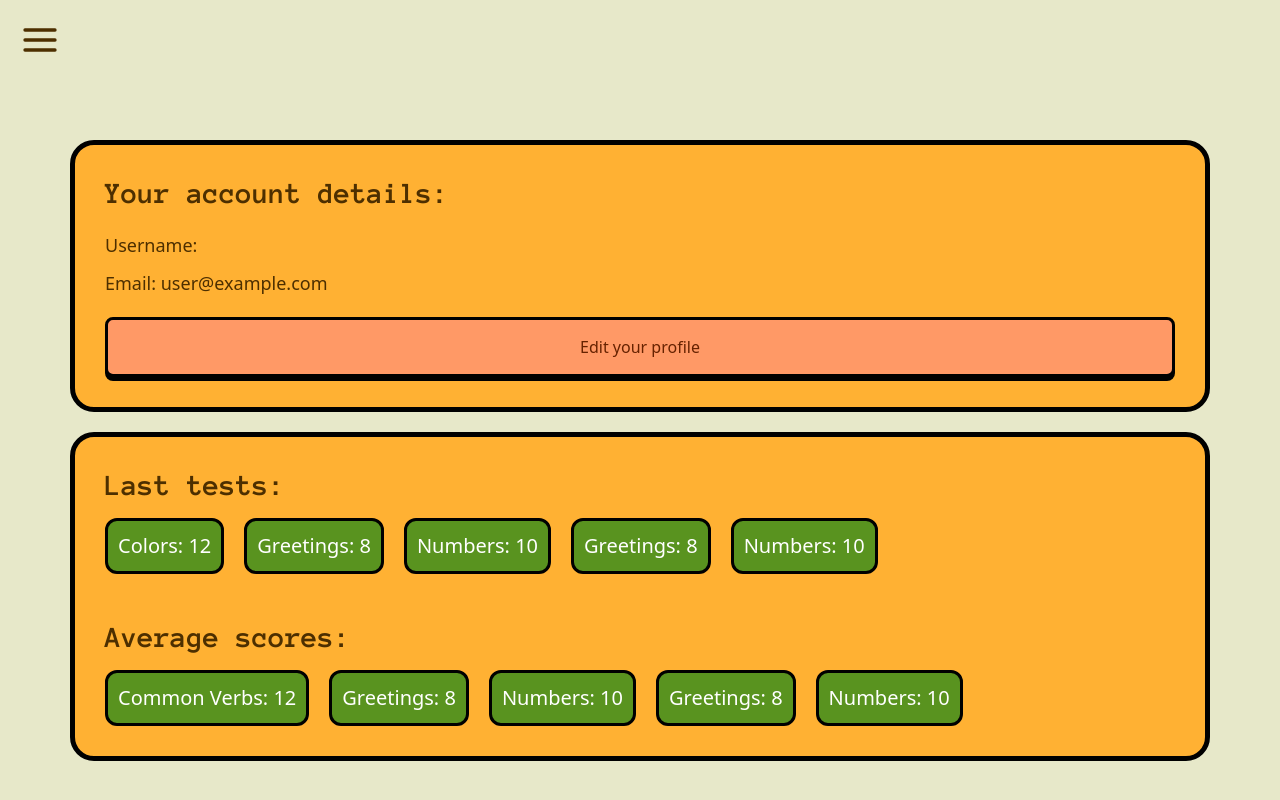
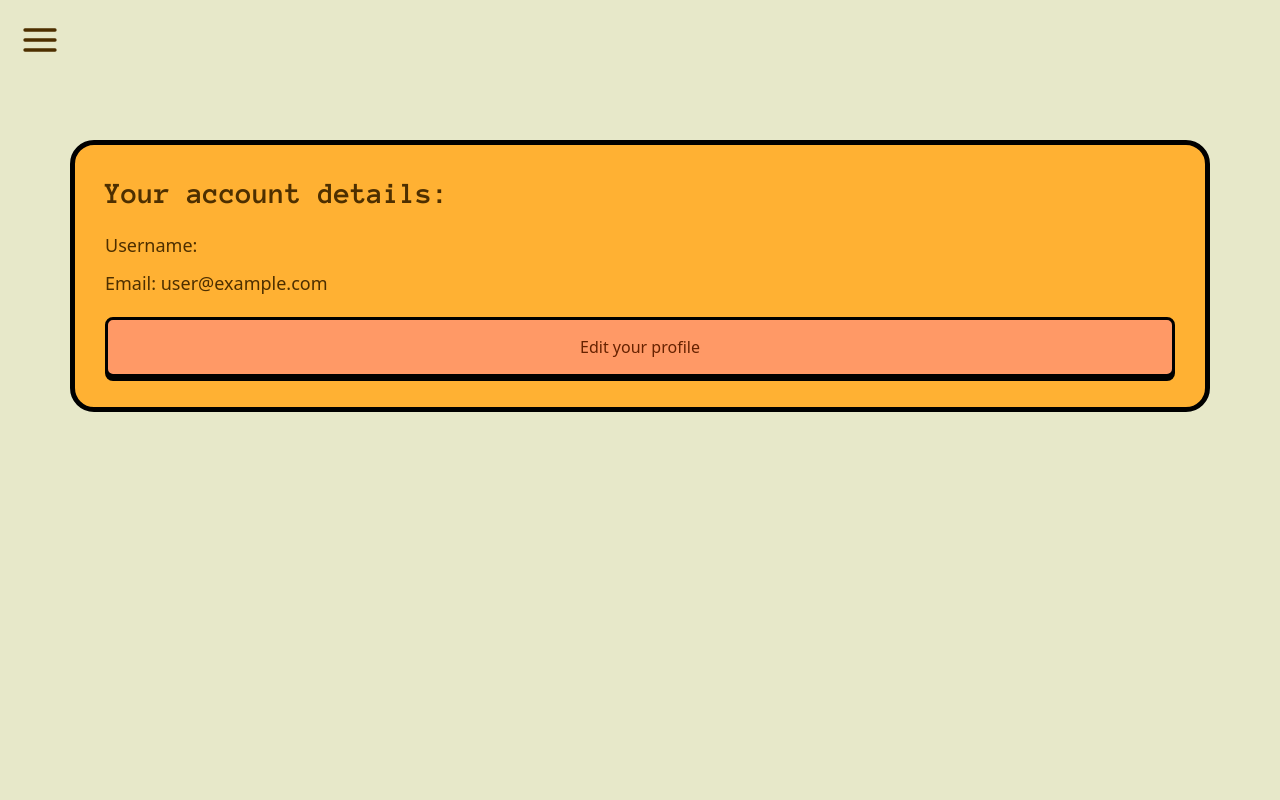
Before and after one commit to lechoos/quick-flip, a Next.js app: page /profile in a window 1280 px wide. Built offline with nearby package versions, Linux system fonts and the light colour scheme; no server answers; sample sign-in values are in the browser's storage.

Commit message:
fix: deleted a placeholder data from being displayed in production version

```diff
--- a/src/sites/profile/ProfileContent.tsx
+++ b/src/sites/profile/ProfileContent.tsx
@@ -1,12 +1,9 @@
-import { ReactNode } from 'react';
 import { Container } from '@/components/atoms/container';
-import { Card } from '@/components/atoms/card';
 import { getUserProfile } from '@/lib/actions';
 import { ProfileDetails } from '@/sites/profile/ProfileDetails';
 import { redirect } from 'next/navigation';
 
 const commonStyles = 'p-3 bg-primary border-[5px] border-black rounded-3xl';
-const TestCard = ({ children }: { children: ReactNode }) => <Card className="p-1 text-base md:text-xl text-accent-foreground bg-accent border-[3px] border-black">{children}</Card>;
 
 export const ProfileContent = async () => {
   const user = await getUserProfile();
@@ -23,25 +20,6 @@ export const ProfileContent = async () => {
           <ProfileDetails userDetails={user!} />
         </div>
       </div>
-      <div className={`flex flex-col gap-[1.5rem] p-3 ${commonStyles}`}>
-        <h2>Last tests:</h2>
-        <div className="flex flex-wrap gap-2">
-          <TestCard>Colors: 12</TestCard>
-          <TestCard>Greetings: 8</TestCard>
-          <TestCard>Numbers: 10</TestCard>
-          <TestCard>Greetings: 8</TestCard>
-          <TestCard>Numbers: 10</TestCard>
-        </div>
-        <br />
-        <h2>Average scores:</h2>
-        <div className="flex flex-wrap gap-2">
-          <TestCard>Common Verbs: 12</TestCard>
-          <TestCard>Greetings: 8</TestCard>
-          <TestCard>Numbers: 10</TestCard>
-          <TestCard>Greetings: 8</TestCard>
-          <TestCard>Numbers: 10</TestCard>
-        </div>
-      </div>
     </Container>
   );
 };
```
